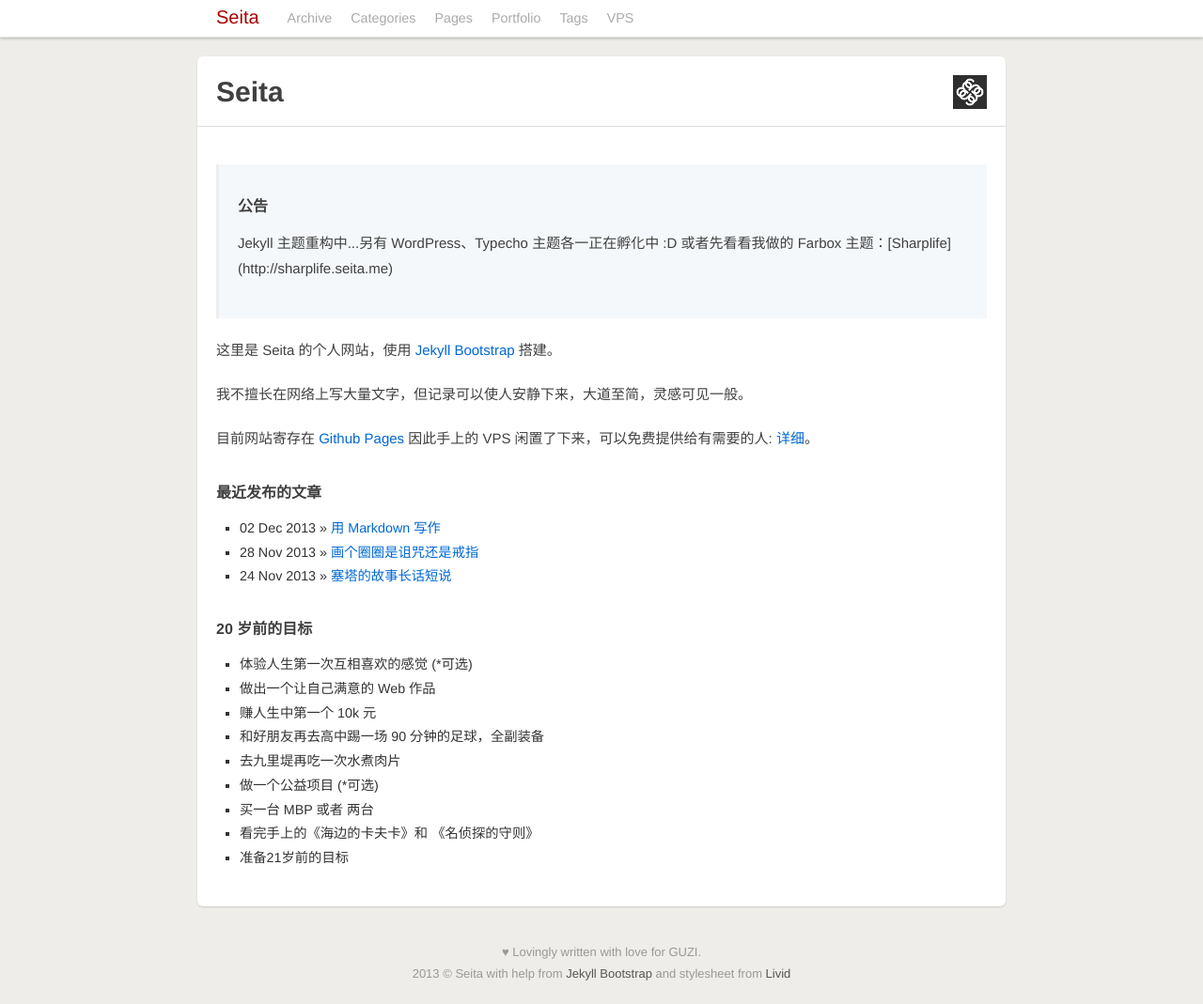
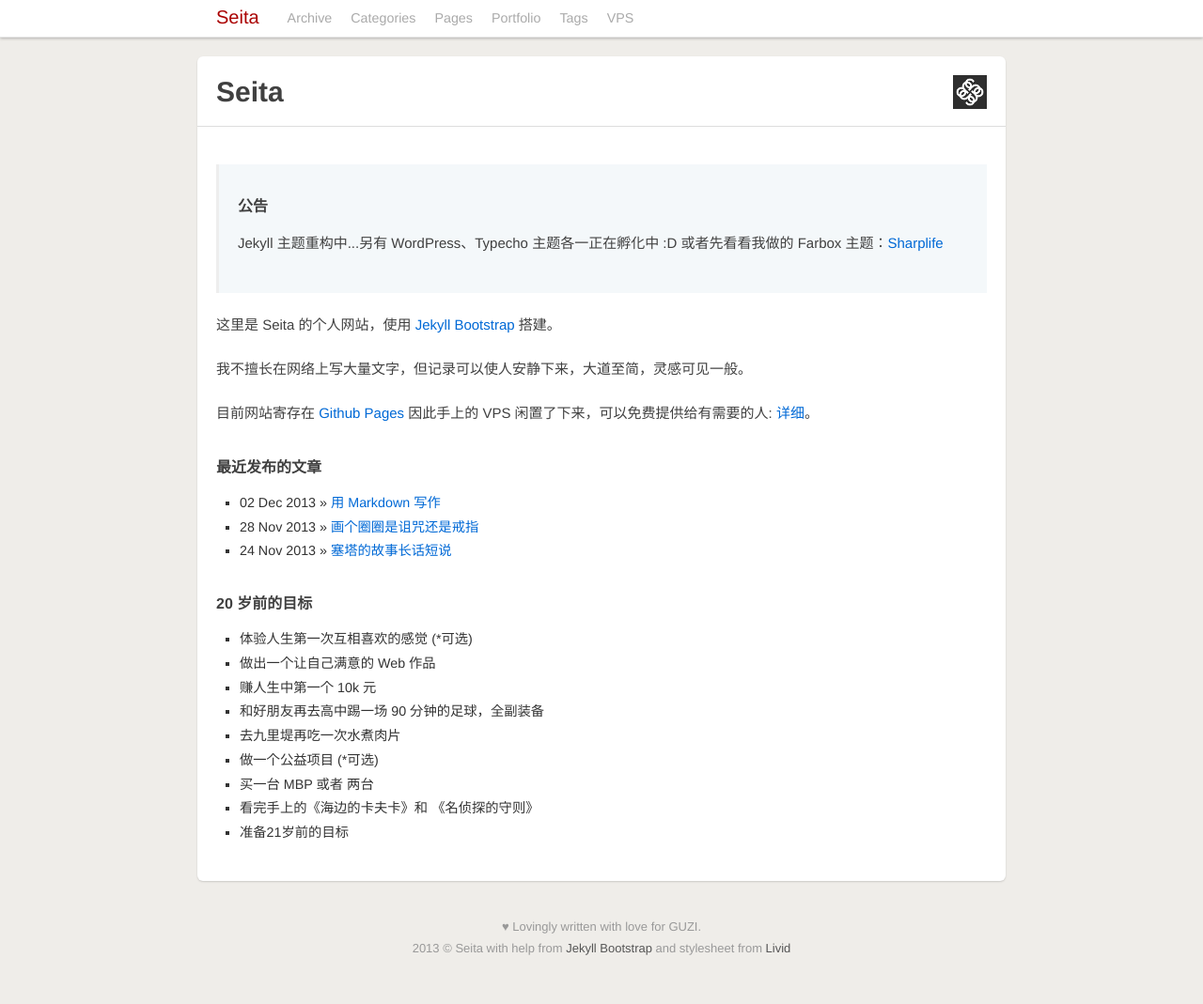
Before and after one commit to seitazen/seitazen.github.io, a Jekyll site: the page built from index.md, in a window 1280 px wide and 1069 px high. Shown: the whole window at 94% size. Built offline with Jekyll 4.4.1, drawn with Linux system fonts in a browser that asks for light colours; comment, search, counter and statistics services are not loaded; part of the change alters nothing that is shown.

Commit message:
Updated index.md

```diff
--- a/index.md
+++ b/index.md
@@ -9,7 +9,7 @@ published: true
 {% include JB/setup %}
 
 <div class="bs-callout bs-callout-info">
-<h4>公告</h4><p>Jekyll 主题重构中...另有 WordPress、Typecho 主题各一正在孵化中 :D 或者先看看我做的 Farbox 主题：[Sharplife](http://sharplife.seita.me)</p>
+<h4>公告</h4><p>Jekyll 主题重构中...另有 WordPress、Typecho 主题各一正在孵化中 :D 或者先看看我做的 Farbox 主题：<a href="http://sharplife.seita.me" target="_blank">Sharplife</a></p>
 </div>
 
 这里是 Seita 的个人网站，使用 [Jekyll Bootstrap](http://jekyllbootstrap.com) 搭建。
```
